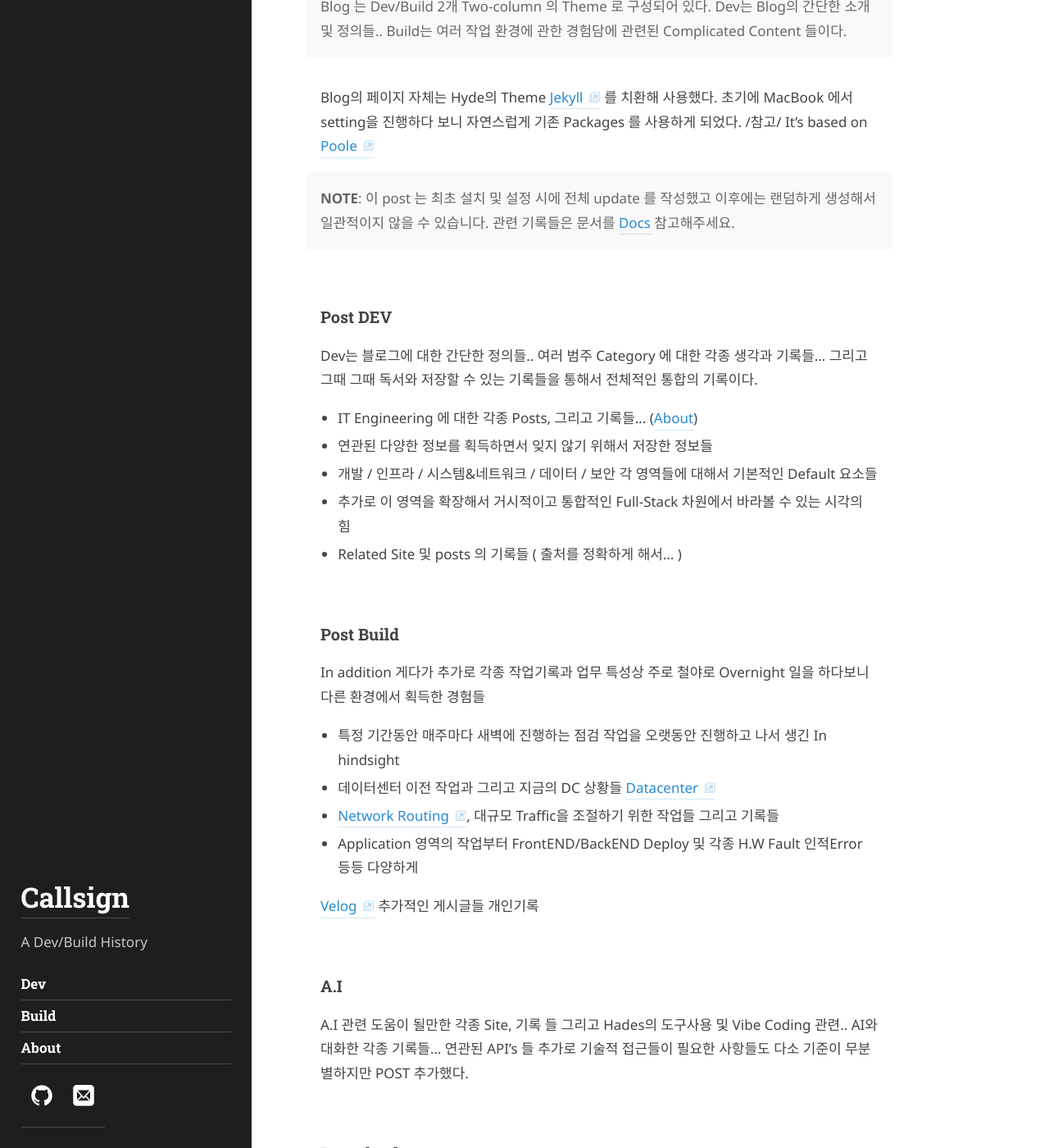
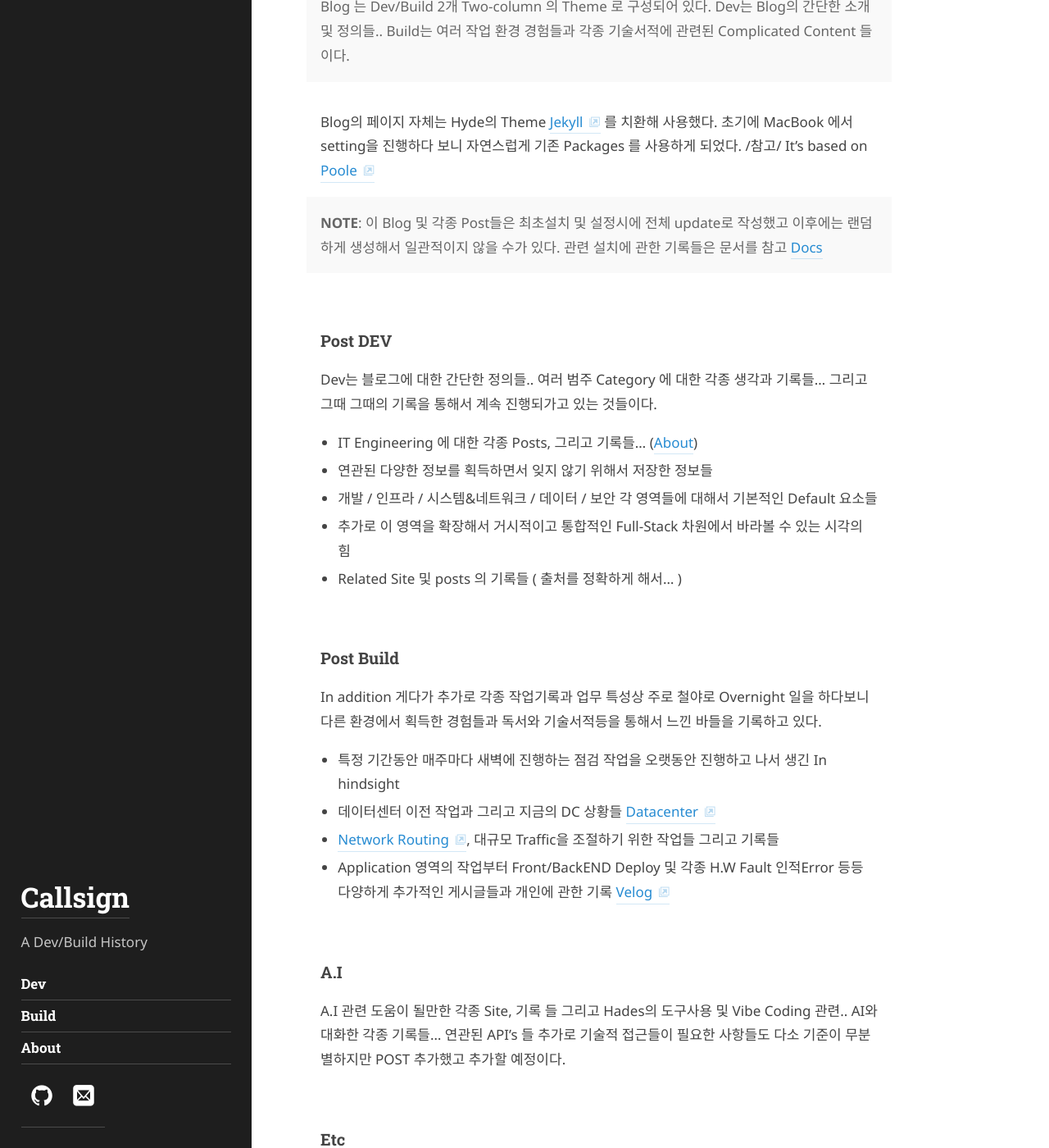
Before and after one commit to callsign88/callsign88.github.io, a Jekyll site: the page built from _posts/2013-12-28-introducing-hyde.md, in a window 1280 px wide and 1400 px high, scrolled down 208 px. Shown: the whole window at 82% size. Built offline with Jekyll 4.4.1, drawn with Linux system fonts in a browser that asks for light colours; some web fonts are replaced; some of the changed text lies outside the part shown.

Commit message:
Update: Refine blog introduction and unify post title styles

```diff
--- a/_posts/2013-12-28-introducing-hyde.md
+++ b/_posts/2013-12-28-introducing-hyde.md
@@ -2,7 +2,7 @@
 layout: post
 title: Introducing Blog
 description: >
-  Blog 는 Dev/Build 2개 Two-column 의 Theme 로 구성되어 있다. Dev는 Blog의 간단한 소개 및 정의들.. Build는 여러 작업 환경에 관한 경험담에 관련된 Complicated Content 들이다.
+  Blog 는 Dev/Build 2개 Two-column 의 Theme 로 구성되어 있다. Dev는 Blog의 간단한 소개 및 정의들.. Build는 여러 작업 환경 경험들과 각종 기술서적에 관련된 Complicated Content 들이다.
 tags: [Dev]
 author: author2
 canonical_url: http://hyde.getpoole.com/2013/12/28/introducing-hyde/
@@ -10,12 +10,12 @@ canonical_url: http://hyde.getpoole.com/2013/12/28/introducing-hyde/
 
 Blog의 페이지 자체는 Hyde의 Theme [Jekyll](http://jekyllrb.com) 를 치환해 사용했다. 초기에 MacBook 에서 setting을 진행하다 보니 자연스럽게 기존 Packages 를 사용하게 되었다.  /참고/ It's based on [Poole](http://getpoole.com)
 
-**NOTE**: 이 post 는 최초 설치 및 설정 시에 전체 update 를 작성했고 이후에는 랜덤하게 생성해서 일관적이지 않을 수 있습니다. 관련 기록들은 문서를 [Docs][docs] 참고해주세요.
+**NOTE**: 이 Blog 및 각종 Post들은 최초설치 및 설정시에 전체 update로 작성했고 이후에는 랜덤하게 생성해서 일관적이지 않을 수가 있다. 관련 설치에 관한 기록들은 문서를 참고 [Docs][docs]
 {:.message}
 
 ### Post DEV
 
-Dev는 블로그에 대한 간단한 정의들.. 여러 범주 Category 에 대한 각종 생각과 기록들... 그리고 그때 그때 독서와 저장할 수 있는 기록들을 통해서 전체적인 통합의 기록이다.
+Dev는 블로그에 대한 간단한 정의들.. 여러 범주 Category 에 대한 각종 생각과 기록들... 그리고 그때 그때의 기록을 통해서 계속 진행되가고 있는 것들이다.
 
 * IT Engineering 에 대한 각종 Posts, 그리고 기록들...   ([About]({{ '/about/' | relative_url }}))
 * 연관된 다양한 정보를 획득하면서 잊지 않기 위해서 저장한 정보들
@@ -26,22 +26,20 @@ Dev는 블로그에 대한 간단한 정의들.. 여러 범주 Category 에 대
 
 ### Post Build
 
-In addition 게다가 추가로 각종 작업기록과 업무 특성상 주로 철야로 Overnight 일을 하다보니 다른 환경에서 획득한 경험들
+In addition 게다가 추가로 각종 작업기록과 업무 특성상 주로 철야로 Overnight 일을 하다보니 다른 환경에서 획득한 경험들과 독서와 기술서적등을 통해서 느낀 바들을 기록하고 있다.
 
 * 특정 기간동안 매주마다 새벽에 진행하는 점검 작업을 오랫동안 진행하고 나서 생긴 In hindsight
 * 데이터센터 이전 작업과 그리고 지금의 DC 상황들 [Datacenter](https://google.com)
 * [Network Routing](https://cisco.com), 대규모 Traffic을 조절하기 위한 작업들 그리고 기록들
-* Application 영역의 작업부터 FrontEND/BackEND Deploy 및 각종 H.W Fault 인적Error 등등 다양하게
-
-[Velog](https://velog.io/@callsign88/series) 추가적인 게시글들 개인기록
+* Application 영역의 작업부터 Front/BackEND Deploy 및 각종 H.W Fault 인적Error 등등 다양하게 추가적인 게시글들과 개인에 관한 기록 [Velog](https://velog.io/@callsign88/series)
 
 ### A.I
 
-A.I 관련 도움이 될만한 각종 Site, 기록 들 그리고 Hades의 도구사용 및 Vibe Coding 관련.. AI와 대화한 각종 기록들... 연관된 API's 들 추가로 기술적 접근들이 필요한 사항들도 다소 기준이 무분별하지만 POST 추가했다.
+A.I 관련 도움이 될만한 각종 Site, 기록 들 그리고 Hades의 도구사용 및 Vibe Coding 관련.. AI와 대화한 각종 기록들... 연관된 API's 들 추가로 기술적 접근들이 필요한 사항들도 다소 기준이 무분별하지만 POST 추가했고 추가할 예정이다.
 
-### Download
+### Etc
 
-Hyde is developed on and hosted with GitHub. Head to the [GitHub repository](https://github.com/poole/hyde) for downloads, bug reports, and features requests. ( Blog Theme 관련해서는 참고로 원문을 그대로 두었다. )
+Hyde is developed on and hosted with GitHub. Head to the [GitHub repository](https://github.com/poole/hyde) for downloads, bug reports, and features requests. `(Blog Theme 관련해서는 참고로 원문을 그대로 두었다.)`
 
 
 감사합니다. Thanks!
```
Also changed, not shown: _posts/2016-03-08-introducing-hydejack.md (+1 -1 lines), _posts/2016-08-30-social-media-impocalypse.md (+1 -1 lines).
